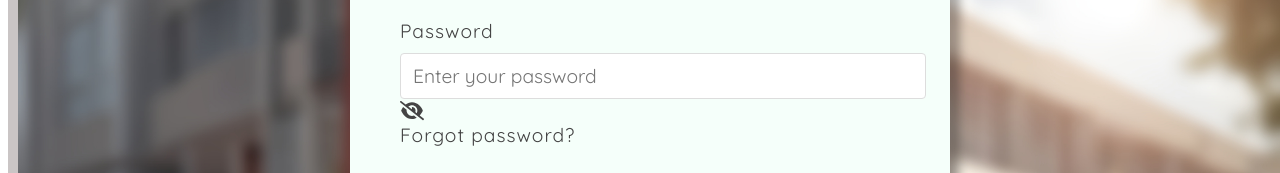
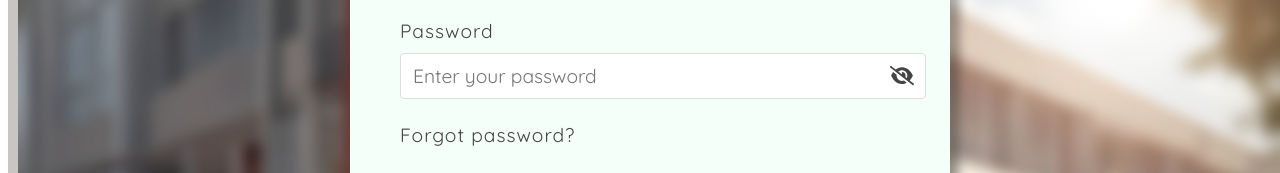
Before and after one commit to namrathashivaHS/Frontend, a React (Create React App) app: page /login in a window 1280 px wide. Shown: the part 444-617 px from the top of the page. Built offline with nearby package versions, Linux system fonts and the light colour scheme.

Commit message:
Update index.css

```diff
--- a/src/index.css
+++ b/src/index.css
@@ -16,7 +16,12 @@ h1, h2, h3, h4, ul, li, a, p, input, label, button, div{
     font-family: 'Quicksand', sans-serif;
     color: #444;
 }
-
+.password-toggle-icon{
+  position: relative;
+  left: 490px;
+  top: -35px;
+  cursor: pointer;
+}
 footer{
     margin: 0;
     padding: 0;
```
